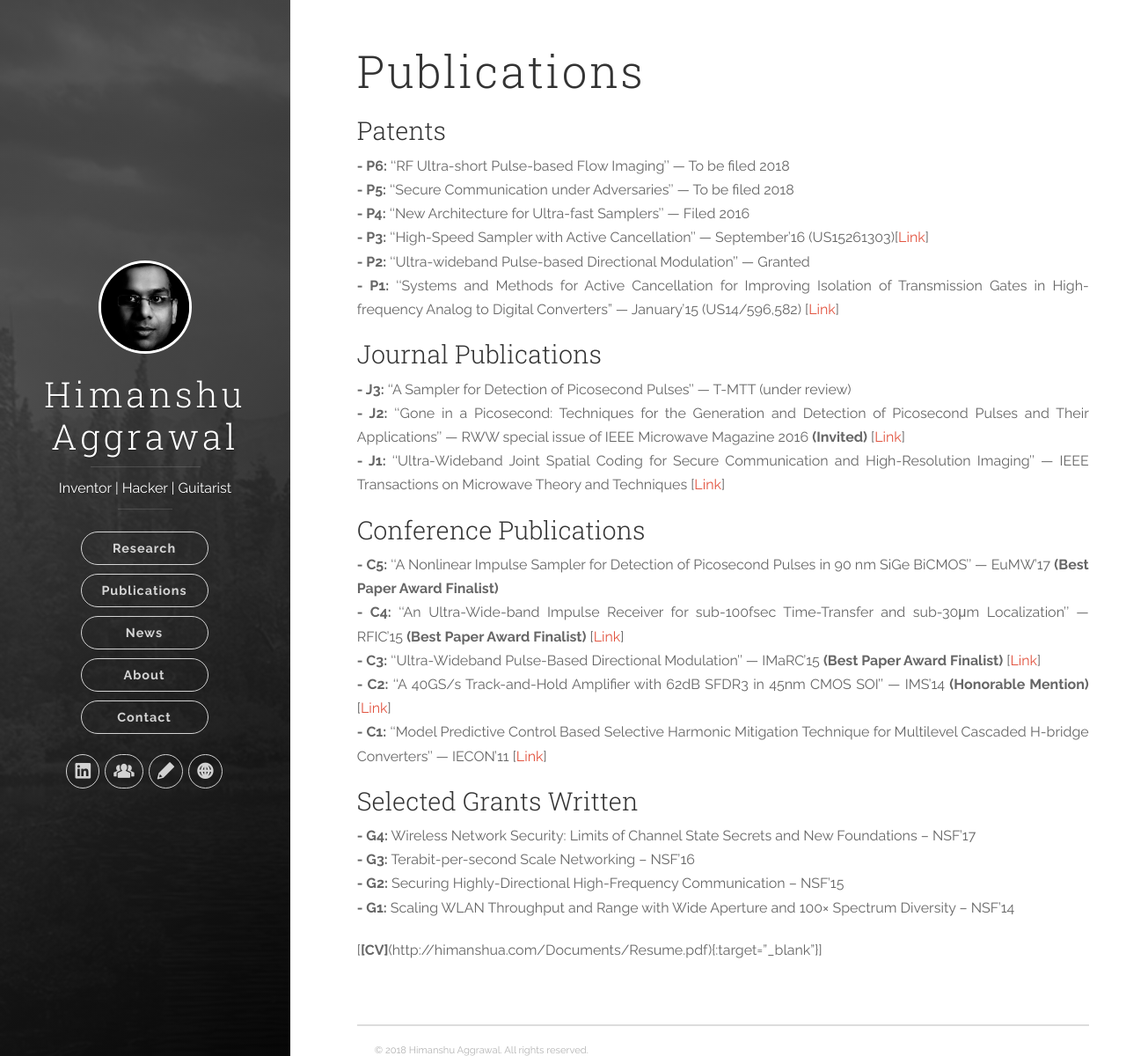
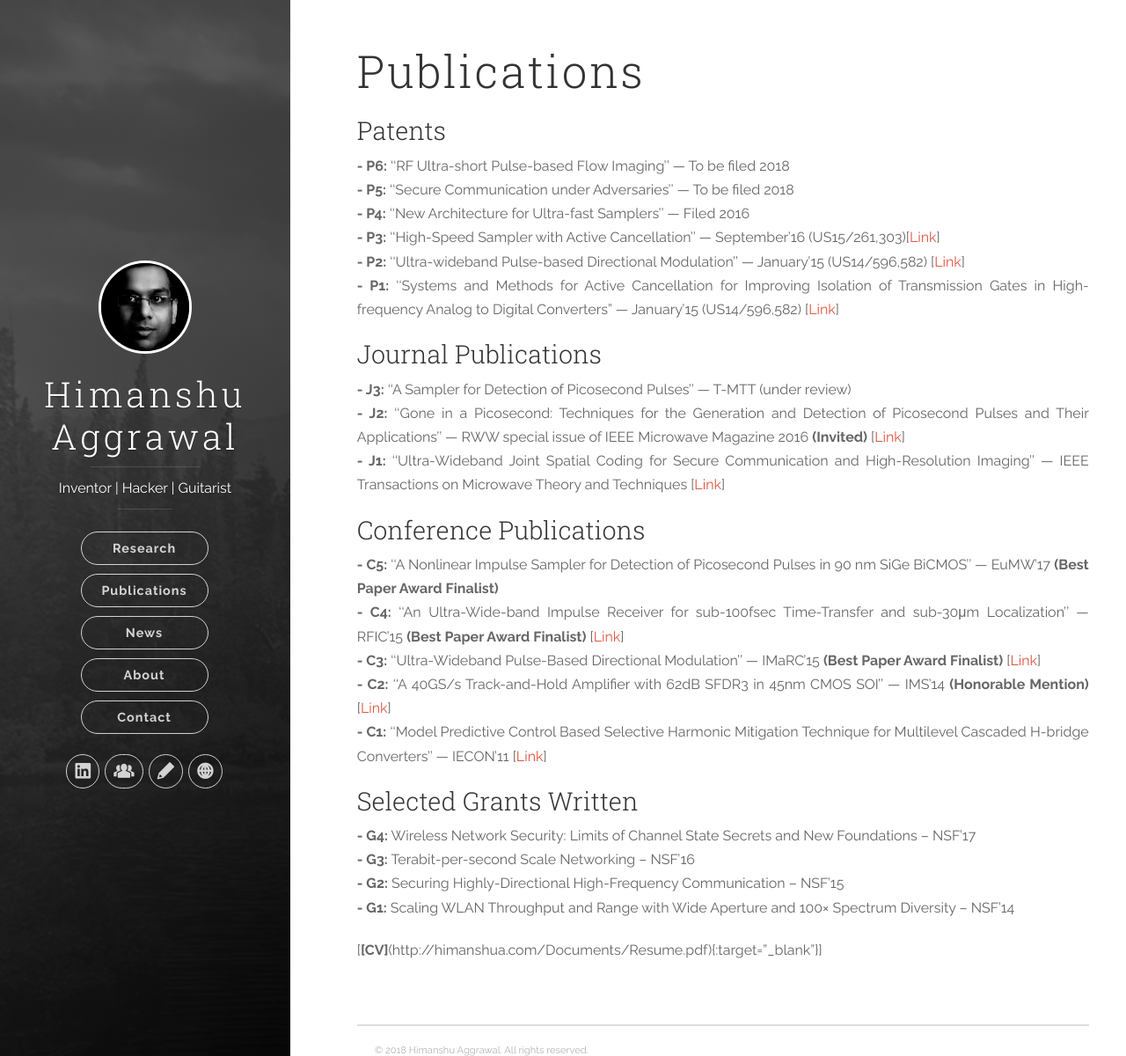
Before and after one commit to ahimanshu13/ahimanshu13.github.io, a Jekyll site: the page built from publications/index.md, in a window 1280 px wide and 1200 px high. Shown: the whole window at 88% size. Built offline with Jekyll 4.4.1, drawn with Linux system fonts in a browser that asks for light colours; nearby versions of some CDN libraries.

Commit message:
Updated Patent

```diff
--- a/publications/index.md
+++ b/publications/index.md
@@ -9,8 +9,8 @@ published: true
 **- P6:** ''RF Ultra-short Pulse-based Flow Imaging'' --- To be filed 2018<br>
 **- P5:** ''Secure Communication under Adversaries'' --- To be filed 2018<br>
 **- P4:** ''New Architecture for Ultra-fast Samplers'' --- Filed 2016<br>
-**- P3:** ''High-Speed Sampler with Active Cancellation'' --- September'16 (US15261303)[[Link](https://patents.google.com/patent/US20170076823A1/en){:target="_blank"}]<br>
-**- P2:** ''Ultra-wideband Pulse-based Directional Modulation'' --- Granted<br>
+**- P3:** ''High-Speed Sampler with Active Cancellation'' --- September'16 (US15/261,303)[[Link](https://patents.google.com/patent/US20170076823A1/en){:target="_blank"}]<br>
+**- P2:** ''Ultra-wideband Pulse-based Directional Modulation'' --- January'15 (US14/596,582) [[Link](https://www.google.com/patents/US9246505){:target="_blank"}]<br>
 **- P1:** ''Systems and Methods for Active Cancellation for Improving Isolation of Transmission Gates in High-frequency Analog to Digital Converters” --- January'15 (US14/596,582) [[Link](https://www.google.com/patents/US9246505){:target="_blank"}]<br>
 
 
```
